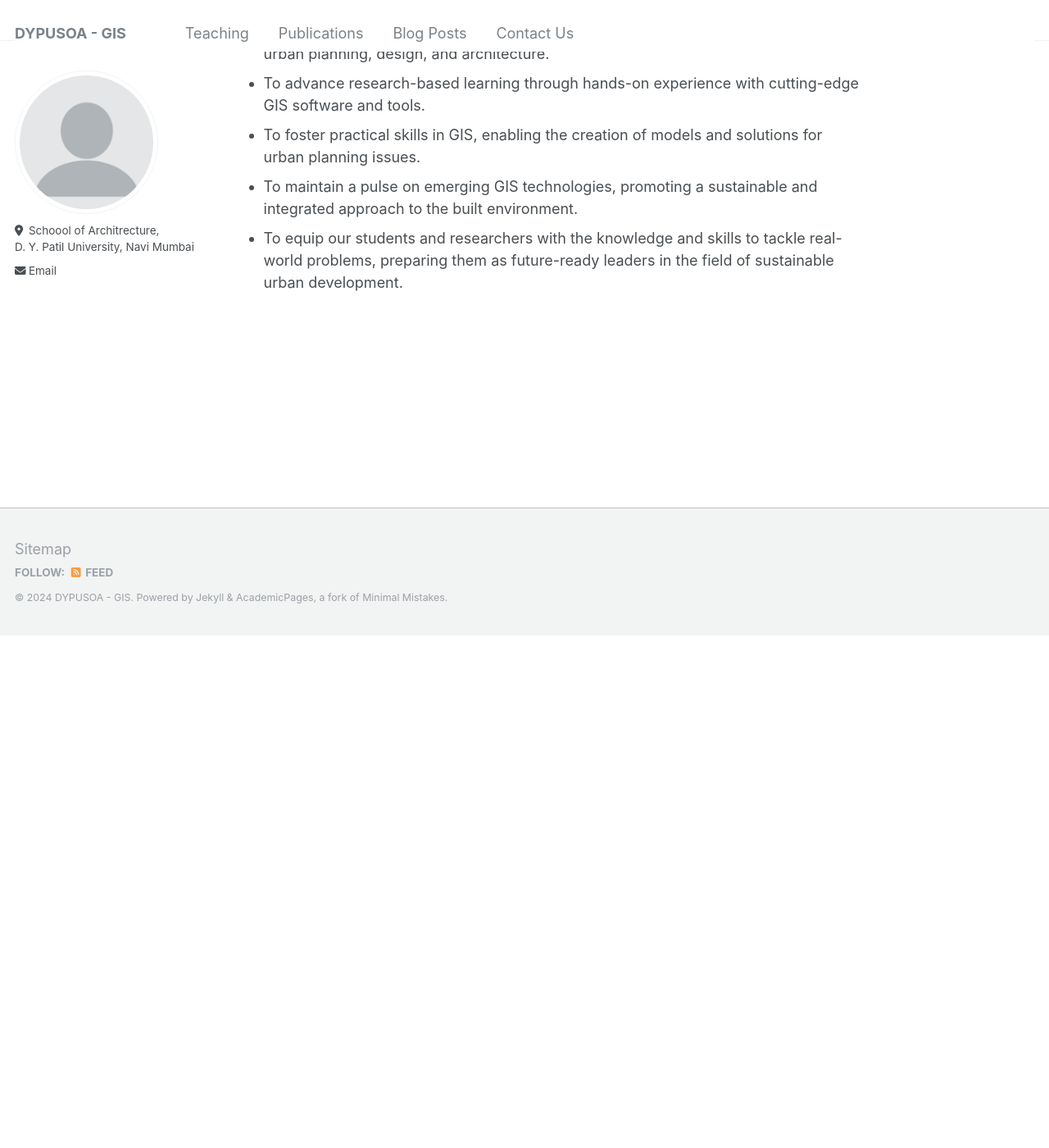
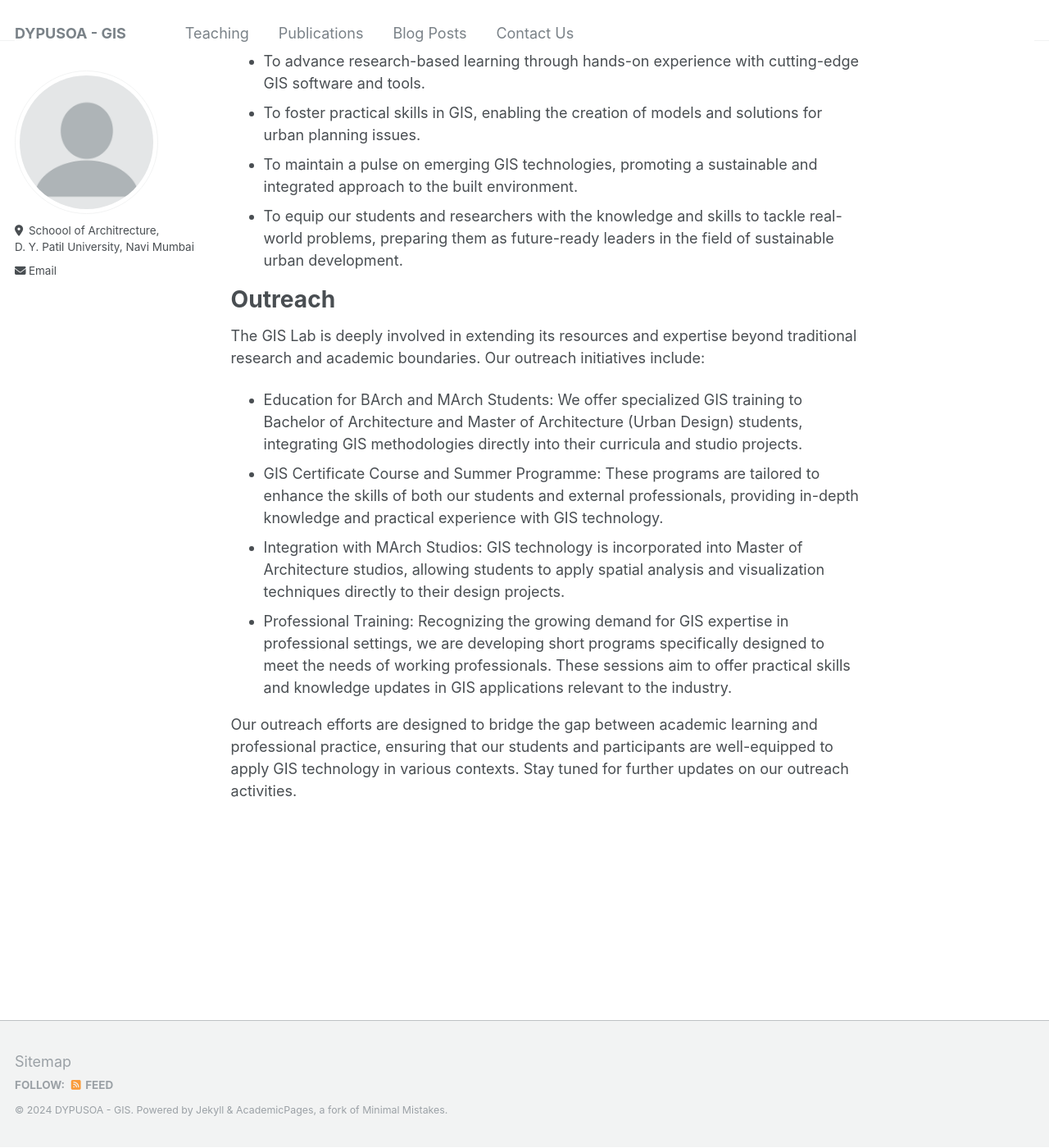
Before and after one commit to DYPUSOA-GIS/DYPUSOA-GIS.github.io, a Jekyll site: the page built from _pages/about.md, in a window 1280 px wide and 1400 px high, scrolled down 1340 px. Shown: the whole window at 82% size. Built offline with Jekyll 4.4.1, drawn with Linux system fonts in a browser that asks for light colours; before the commit the page ends 2114 px from its top, so only the background shows below that; some of the changed text lies outside the part shown.

Commit message:
Update about.md

```diff
--- a/_pages/about.md
+++ b/_pages/about.md
@@ -13,18 +13,29 @@ In this dynamic environment, participants are encouraged to engage with GIS tech
 
 At the D Y Patil School of Architecture's GIS Lab, we aspire to cultivate a community of skilled GIS professionals equipped to tackle spatial technology's nuances effortlessly. By intertwining hands-on experience with real-world projects, we provide a unique platform for students to translate theoretical knowledge into practical solutions. As GIS continues to permeate various sectors, our aim is to nurture innovators who can propose creative solutions to spatial challenges, leading the charge towards a sustainable and well-planned future.
 
-Vision Statement
+Vision
 ======
 Our vision is to lead in GIS education by nurturing innovative thinkers and future-ready professionals. We are dedicated to empowering our students with the technical and critical thinking skills necessary to utilize GIS in creating impactful, equitable, and sustainable urban planning solutions.
 
-Mission Statement
+Mission
 ======
 The GIS Certificate Programme at DY Patil School of Architecture is committed to providing an exhaustive and engaging learning experience. We combine theoretical foundations with practical skills through the use of state-of-the-art, both proprietary and open-source, GIS platforms. Our mission is to foster a research-oriented environment that encourages innovative problem-solving in urban planning with GIS tools and modeling. We aim to keep our students at the forefront of GIS technology, advocating for sustainable design principles and multidisciplinary approaches in urban development. Our commitment extends to maintaining the highest educational standards, inspiring our students to apply their GIS knowledge in diverse urban planning scenarios.
 
 Objectives
-------
+=========
 - To instill innovative thinking by deepening the understanding of GIS applications in urban planning, design, and architecture.
 - To advance research-based learning through hands-on experience with cutting-edge GIS software and tools.
 - To foster practical skills in GIS, enabling the creation of models and solutions for urban planning issues.
 - To maintain a pulse on emerging GIS technologies, promoting a sustainable and integrated approach to the built environment.
 - To equip our students and researchers with the knowledge and skills to tackle real-world problems, preparing them as future-ready leaders in the field of sustainable urban development.
+
+Outreach
+===========
+The GIS Lab is deeply involved in extending its resources and expertise beyond traditional research and academic boundaries. Our outreach initiatives include:
+
+- Education for BArch and MArch Students: We offer specialized GIS training to Bachelor of Architecture and Master of Architecture (Urban Design) students, integrating GIS methodologies directly into their curricula and studio projects.
+- GIS Certificate Course and Summer Programme: These programs are tailored to enhance the skills of both our students and external professionals, providing in-depth knowledge and practical experience with GIS technology.
+- Integration with MArch Studios: GIS technology is incorporated into Master of Architecture studios, allowing students to apply spatial analysis and visualization techniques directly to their design projects.
+- Professional Training: Recognizing the growing demand for GIS expertise in professional settings, we are developing short programs specifically designed to meet the needs of working professionals. These sessions aim to offer practical skills and knowledge updates in GIS applications relevant to the industry.
+
+Our outreach efforts are designed to bridge the gap between academic learning and professional practice, ensuring that our students and participants are well-equipped to apply GIS technology in various contexts. Stay tuned for further updates on our outreach activities.
```
